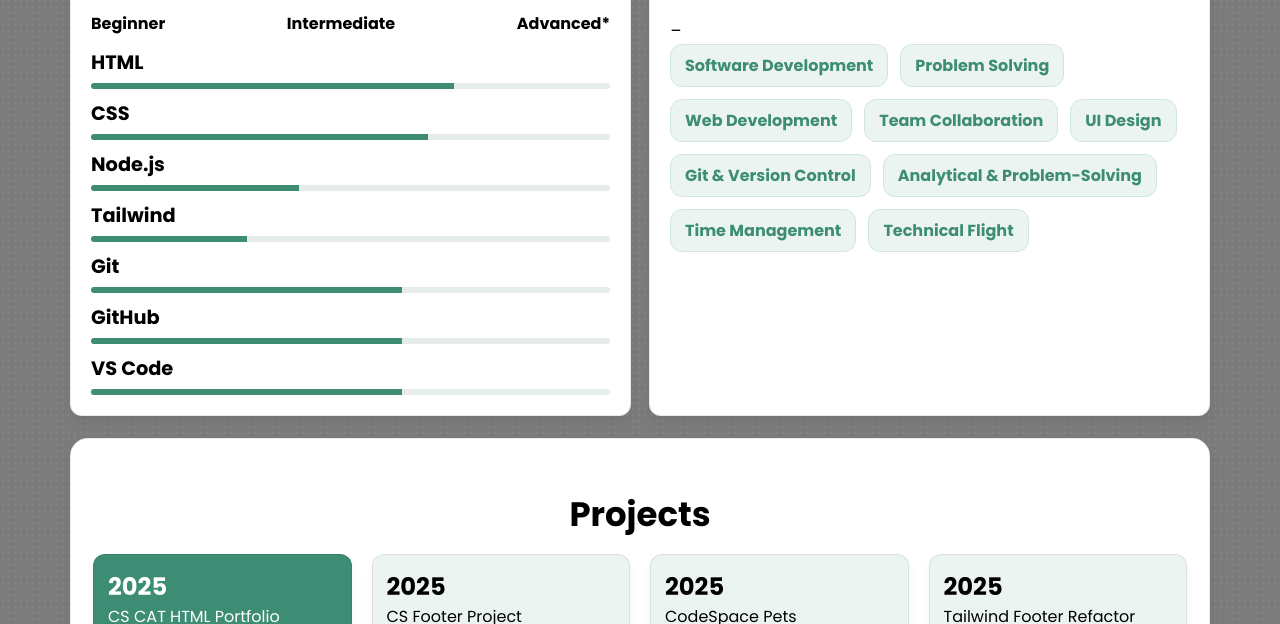
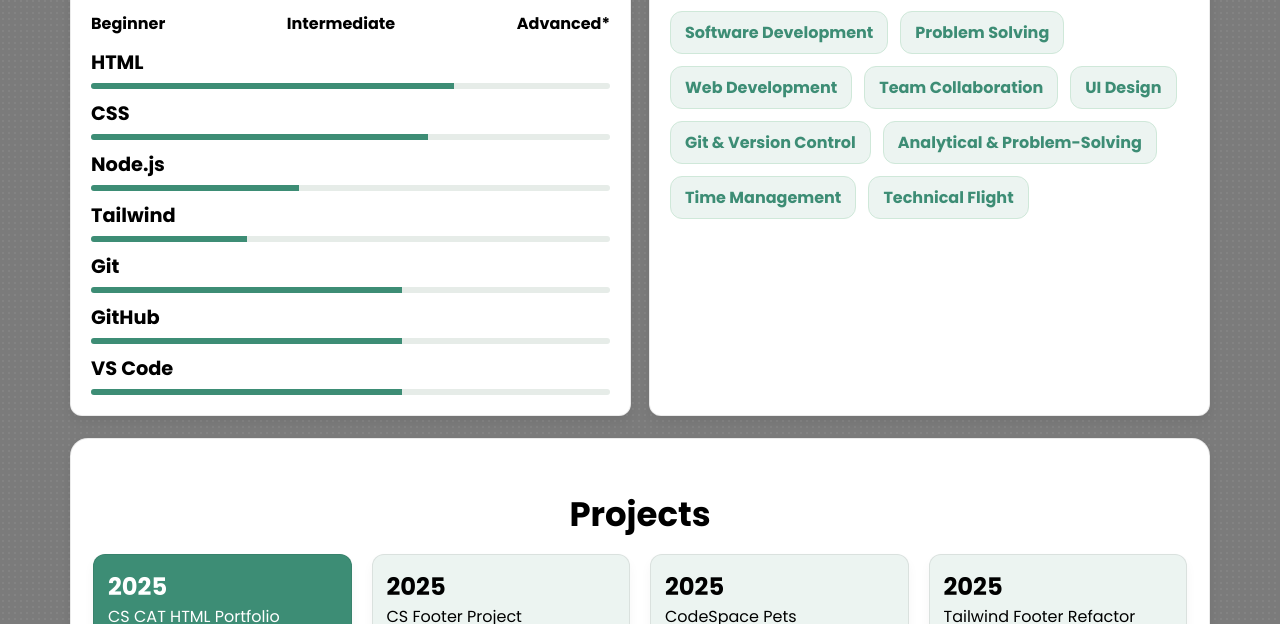
Before and after one commit to mabenathokozile1-gif/THOMAB25553_PT02508_A_Thokozile_Mabena_Resume_Project, a plain HTML site: page index.html in a window 1280 px wide. Shown: the part 476-1100 px from the top of the page. Drawn offline with Linux system fonts and the light colour scheme.

Commit message:
Corrected the gap in my skills aside tag

```diff
--- a/index.html
+++ b/index.html
@@ -87,7 +87,7 @@
           <aside class="skills card" aria-labelledby="skills-title">
             <h2 id="skills-title" class="section-title">Skills</h2>
 
-            _
+
             <div class="tags">
               <span class="tag">Software Development</span>
               <span class="tag">Problem Solving</span>
```
